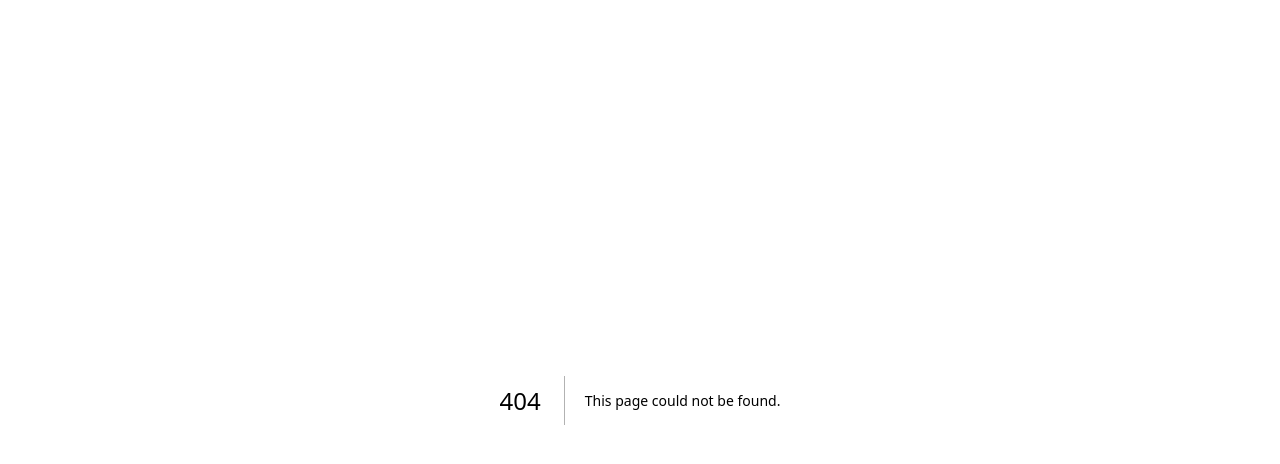
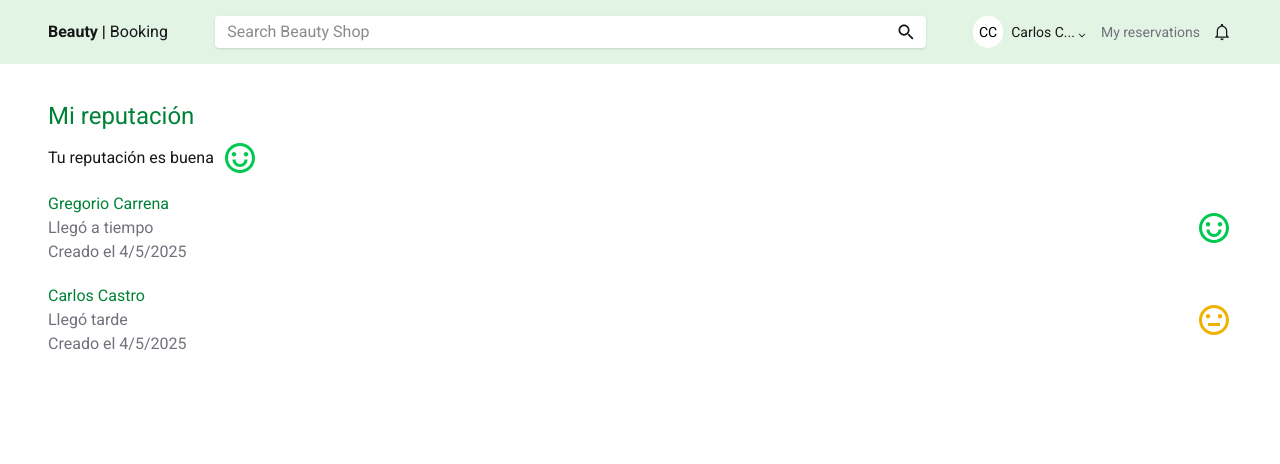
Before and after one commit to carlosed7641/beauty-booking, a Next.js app: page /my-reputation in a window 1280 px wide. Before the commit this address had no page. Shown: the top 464 px of the page. Built offline with nearby package versions, Linux system fonts and the light colour scheme.

Commit message:
my reputatio  page

```diff
--- /dev/null
+++ b/app/(beauty)/components/emotion/Emotion.tsx
@@ -0,0 +1,7 @@
+import { RiEmotionHappyLine, RiEmotionNormalLine, RiEmotionUnhappyLine } from 'react-icons/ri'
+
+export const Emotion = ({ averagePoints }: { averagePoints: number }) => (
+    averagePoints >= 2.5 ? <RiEmotionHappyLine className="text-green-500 text-4xl" />
+        : averagePoints >= 1.5 ? <RiEmotionNormalLine className="text-yellow-500 text-4xl" />
+            : <RiEmotionUnhappyLine className="text-red-500 text-4xl" />
+)
--- a/app/(beauty)/components/index.ts
+++ b/app/(beauty)/components/index.ts
@@ -4,3 +4,4 @@ export * from './near-me/NearMe'
 
 export * from './entity-card/EntityCard'
 export * from './reservation-list/ReservationList'
+export * from './emotion/Emotion'
--- /dev/null
+++ b/app/(beauty)/my-reputation/page.tsx
@@ -0,0 +1,98 @@
+import { Emotion } from '../components'
+
+const professionalReviews = [
+  {
+    userId: 1,
+    professional: {
+      id: 'abc',
+      name: 'Gregorio Carrena',
+      photo: 'https://picsum.photos/150/150',
+      entityId: '422',
+      resume: 'Barbero con más de 10 años de experiencia',
+      reviews: {
+        points: 4.7,
+        count: 224
+      }
+    },
+    comment: 'Llegó a tiempo',
+    date: 1746382434738,
+    points: 3
+  },
+  {
+    userId: 1,
+    professional: {
+      id: 'abc',
+      name: 'Carlos Castro',
+      photo: 'https://picsum.photos/150/150',
+      entityId: '422',
+      resume: 'Barbero con más de 10 años de experiencia',
+      reviews: {
+        points: 4.7,
+        count: 224
+      }
+    },
+    comment: 'Llegó tarde',
+    date: 1746382434739,
+    points: 2
+  },
+  {
+    userId: 2,
+    professional: {
+      id: 'abc',
+      name: 'Cristiano Ronaldo',
+      photo: 'https://picsum.photos/150/150',
+      entityId: '422',
+      resume: 'Barbero con más de 10 años de experiencia',
+      reviews: {
+        points: 4.7,
+        count: 224
+      }
+    },
+    comment: 'No llegó',
+    date: 1746382434738,
+    points: 1
+  }
+]
+
+const userId = 1
+
+export default function MyReputationPage() {
+
+  const reputationList = professionalReviews.filter(pr => userId === pr.userId)
+  const totalPoints = reputationList.reduce((sum, pr) => sum + pr.points, 0)
+  const averagePoints = reputationList.length > 0
+    ? totalPoints / reputationList.length
+    : 0
+  const reputationLevel = averagePoints >= 2.5 ? 'Buena' : averagePoints >= 1.5 ? 'Regular' : 'Mala'
+
+  const formatedDate = (timestamp: number) => {
+    const date: Date = new Date(timestamp)
+    return date.toLocaleDateString('es-ES')
+  }
+
+  return (
+    <>
+      <div className="flex flex-col gap-2 items-center md:items-start my-4">
+        <h1 className="text-2xl text-green-700">
+          Mi reputación
+        </h1>
+        <div className="flex flex-col md:flex-row items-center gap-2">
+          <h2>Tu reputación es {reputationLevel.toLocaleLowerCase()}</h2>
+          <Emotion averagePoints={averagePoints} />
+        </div>
+      </div>
+      <ul className="flex flex-col gap-5">
+        {reputationList.map(rp => (
+          <li className="flex gap-5 items-center justify-between px-2 md:px-0" key={rp.userId+rp.date}>
+            <div className="flex flex-col">
+              <p className="text-green-700">{rp.professional.name}</p>
+              <p className="text-zinc-500">{rp.comment}</p>
+              <p className="text-zinc-500">Creado el {formatedDate(rp.date)}</p>
+            </div>
+            <Emotion averagePoints={rp.points} />
+          </li>
+        ))}
+      </ul>
+    </>
+  )
+}
--- a/app/layout.tsx
+++ b/app/layout.tsx
@@ -7,7 +7,6 @@ export const metadata: Metadata = {
   description: 'The best beauty salons, spas and barbershops'
 }
 
-// Reputation page
 // Reviews page
 // Profile page
 // Favorites works samples
```
